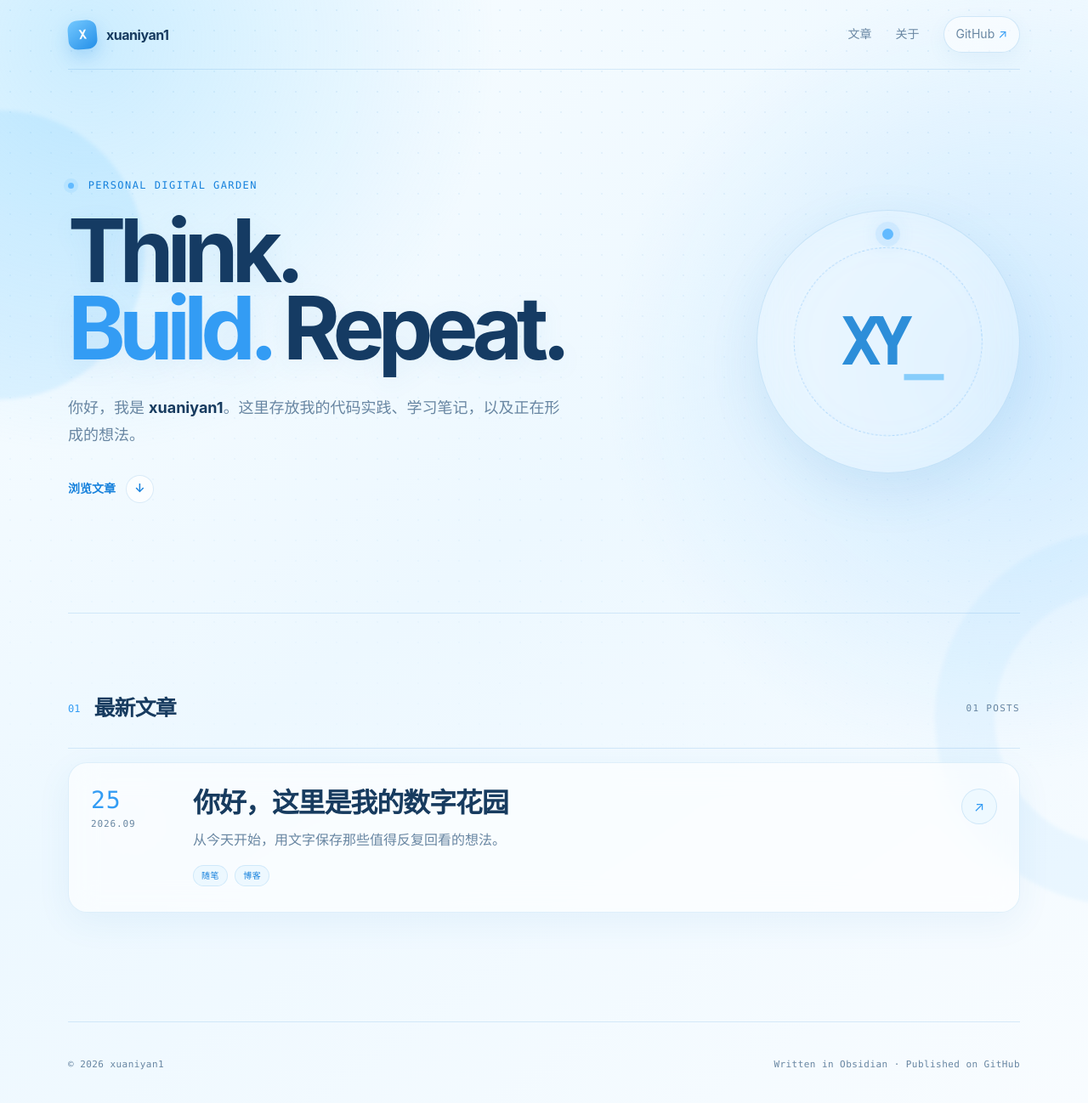
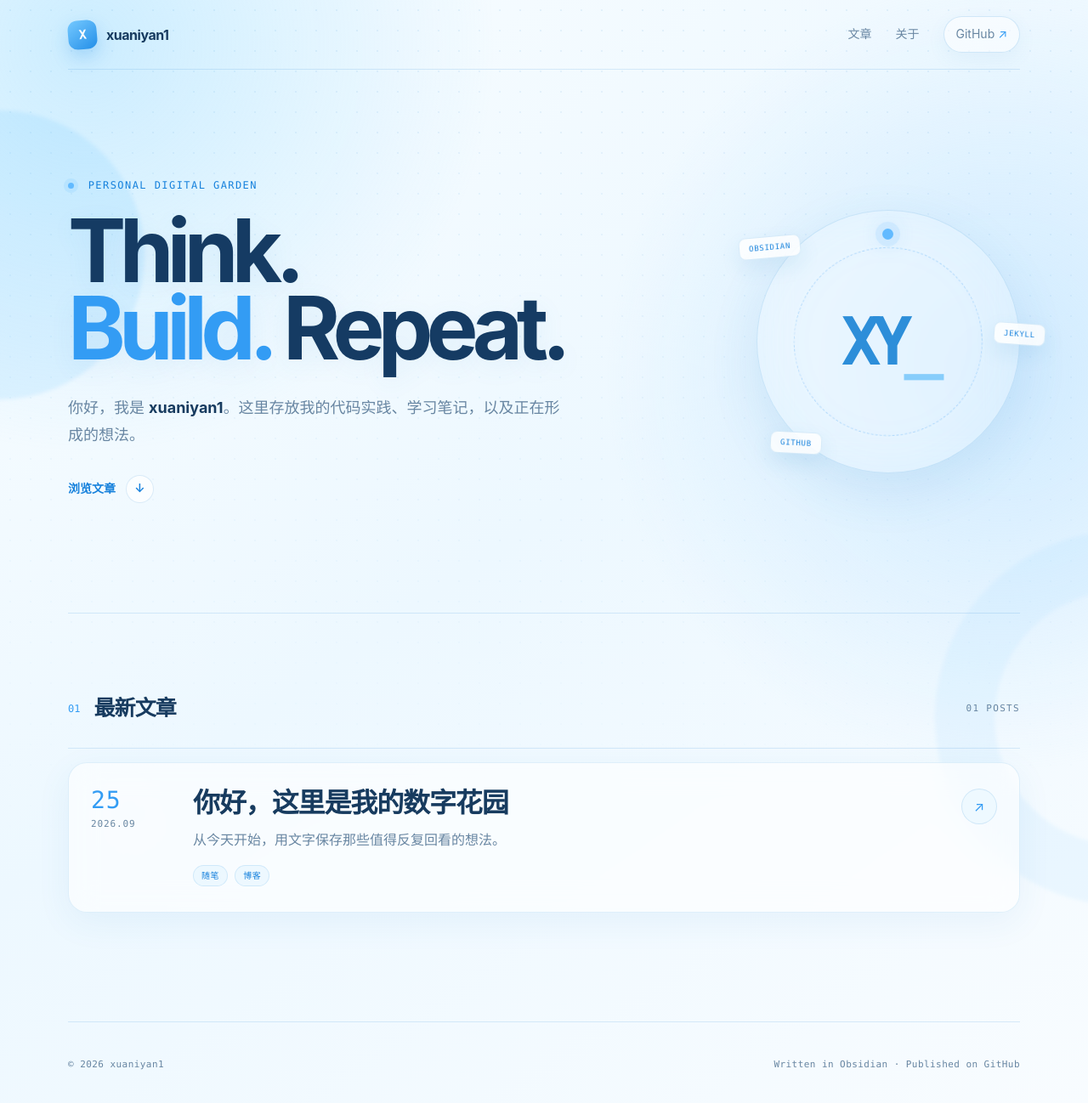
Before and after one commit to xuaniyan1/xuaniyan1.github.io, a Jekyll site: the page built from index.html, in a window 1280 px wide and 1302 px high. Shown: the top 1298 px of the window at 85% size. Built offline with Jekyll 4.4.1, drawn with Linux system fonts in a browser that asks for light colours; the list of posts is cut into pages by our own code.

```diff
--- a/index.html
+++ b/index.html
@@ -3,7 +3,12 @@
 ---
 
 <section class="hero">
-  <div class="hero-orbit" aria-hidden="true"><span>XY</span></div>
+  <div class="hero-orbit" aria-hidden="true">
+    <span>XY</span>
+    <i class="orbit-chip chip-one">OBSIDIAN</i>
+    <i class="orbit-chip chip-two">JEKYLL</i>
+    <i class="orbit-chip chip-three">GITHUB</i>
+  </div>
   <div class="hero-copy">
     <p class="eyebrow"><span class="status-dot"></span> PERSONAL DIGITAL GARDEN</p>
     <h1>Think.<br><em>Build.</em> Repeat.</h1>
```
